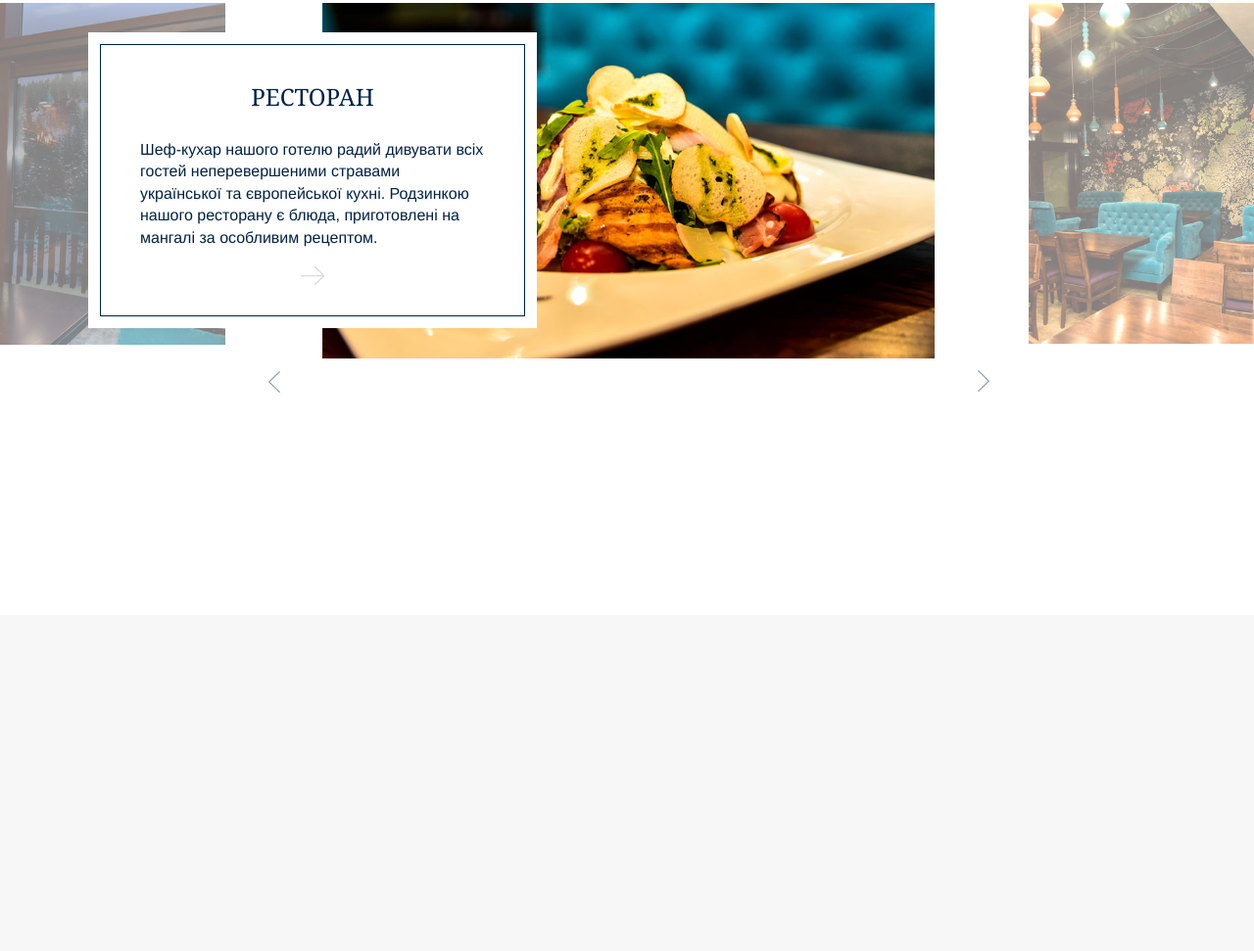
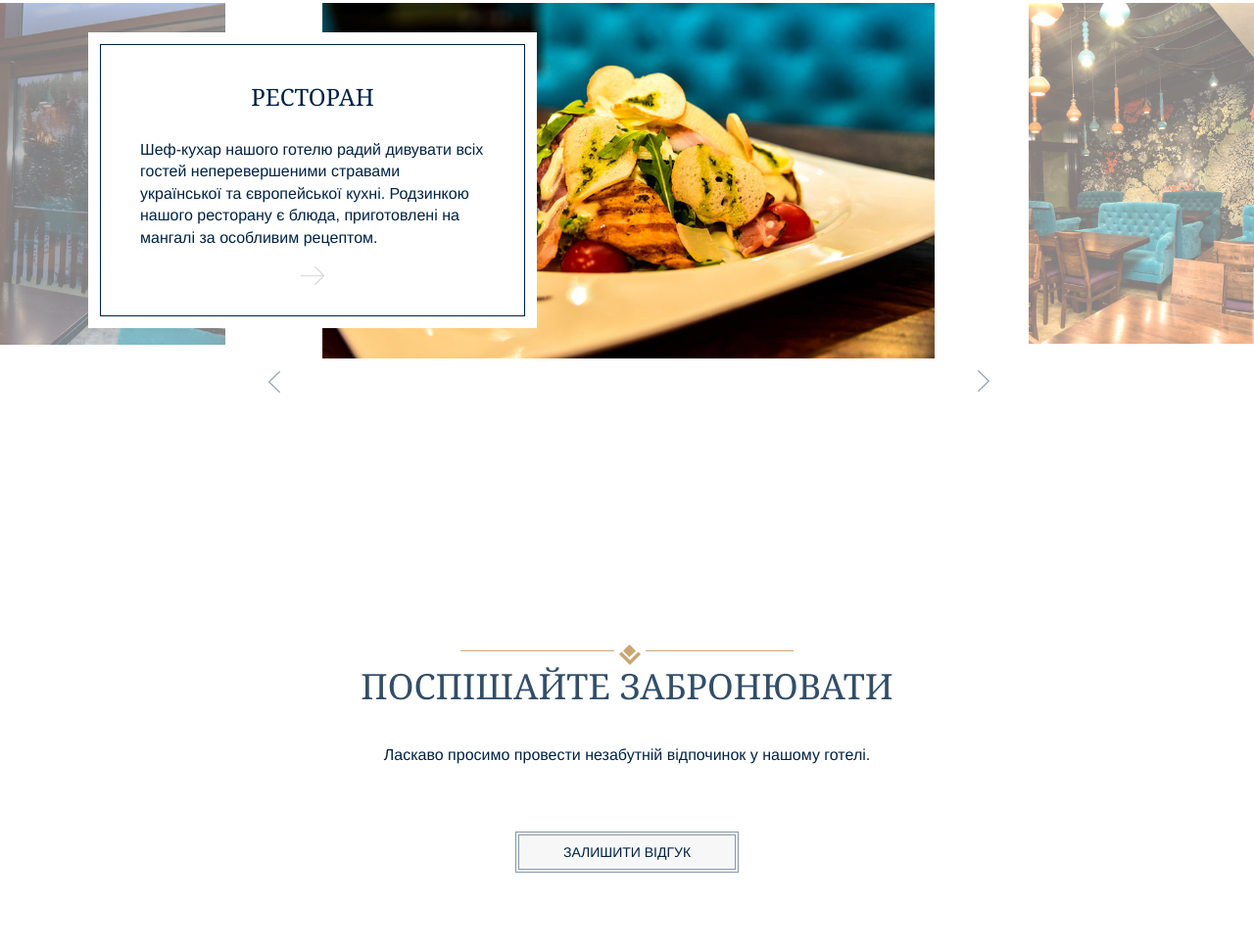
Before and after one commit to AndriiSavchuk/lions.line--task, a website: page app/index.html in a window 1280 px wide. Shown: the part 3695-4666 px from the top of the page at 98% size. Before the commit the page ends 4323 px from the top, so only its background shows below. Drawn offline with Linux system fonts and the light colour scheme.

Commit message:
Added section Booking

```diff
--- a/app/index.html
+++ b/app/index.html
@@ -408,22 +408,31 @@
                     <div class="slider-photo">
                         <img src="img/slider_photo_3.jpg" alt="Slider img" />
                     </div>
-
                     <a href="#" class="left-arrow"><img src="img/icons/arrow.png" class="left-arrow" alt="Arrow left" /></a>
                     <a href="#" class="right-arrow"><img src="img/icons/arrow.png" alt="Arrow right" /></a>
-
-
-
                 </div>
             </div>
+        </section>
+    <!-- End of Section Advantages -->
 
-
+    <!-- Section Booking -->
+        <section id="booking">
+            <div class="welc-icon">
+                <img src="img/icons/welcome_rect.png" alt="Welcome icon" />
+            </div>
+            <hr class="gold-line">
+            <h3>поспішайте забронювати</h3>
+            <p>Ласкаво просимо провести незабутній відпочинок у нашому готелі. </p>
+            <div class="booking-button">
+                <a href="" class="button"><button class="button">залишити відгук</button></a>
+            </div>
 
         </section>
 
 
+    <!-- End of Section Booking -->
 
-    <!-- End of Section Advantages -->
+
 
 
 
--- a/app/sass/main.sass
+++ b/app/sass/main.sass
@@ -407,7 +407,6 @@
 
     .testimonial-button
         text-align: center
-
         a
             margin-top: 50px
             display: inline-block
@@ -514,6 +513,43 @@
                 bottom: 27%
 
 
+/* Section Booking styles */
+
+#booking
+    position: relative
+    background-color: #fff
+    padding-top: 20px
+    padding-bottom: 80px
+    h3
+        color: $font-color-primary
+        text-transform: uppercase
+        text-align: center
+        font-family: $font-family-secondary
+        font-size: 36px
+        opacity: .8
+        margin-bottom: 40px
+
+    .welc-icon
+        position: absolute
+        top: 19px
+        left: 49%
+        padding: 5px
+        background-color: #ffffff
+        z-index: 1
+
+    .gold-line
+        width: 340px
+        max-width: 100%
+        border-top: 1px solid $color-tertiary
+
+    p
+        text-align: center
+
+    .booking-button
+        text-align: center
+        a
+            margin-top: 50px
+            display: inline-block
 
 
 /* Always at the end */
```
Also changed, not shown: app/css/main.min.css.
